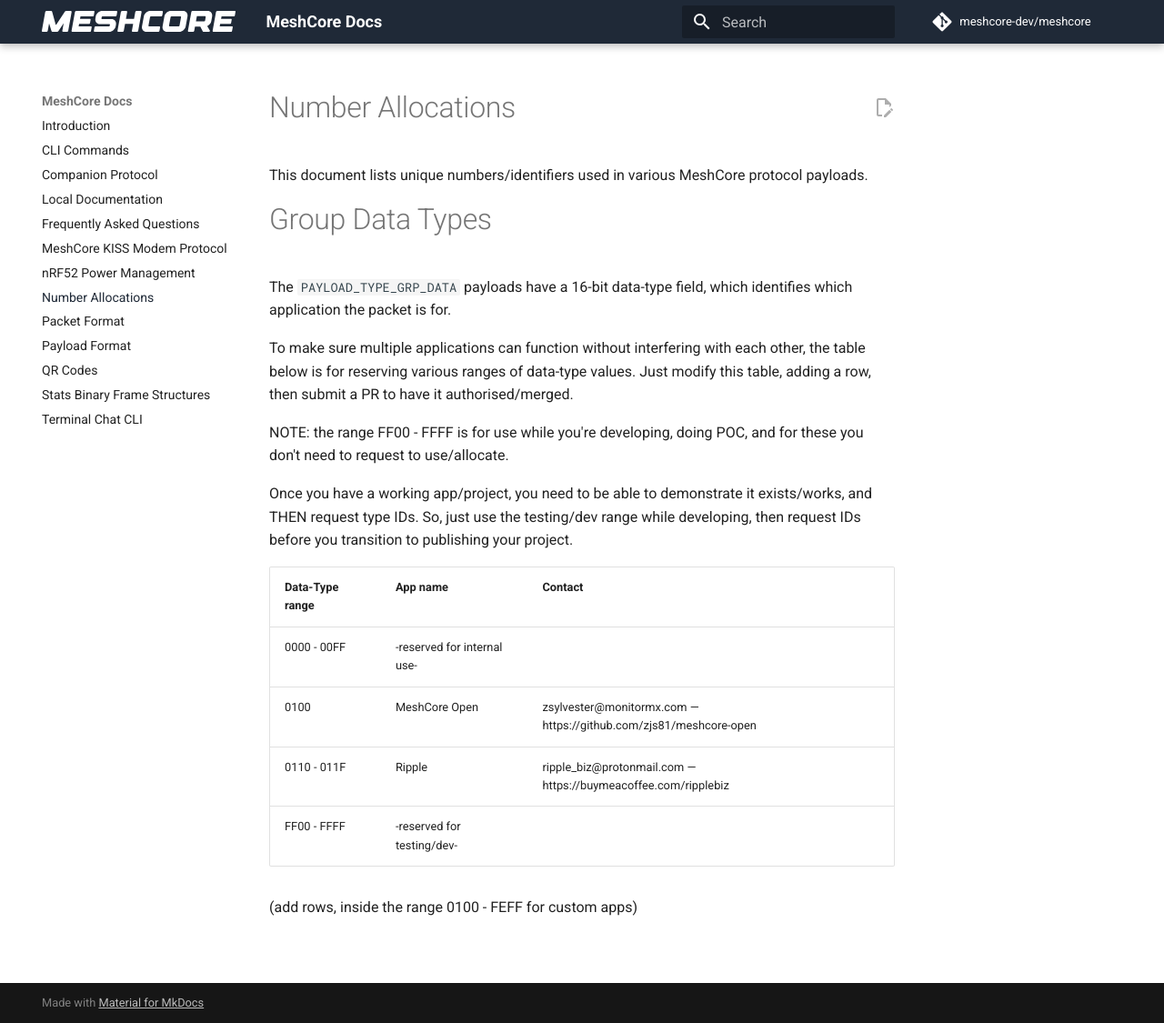
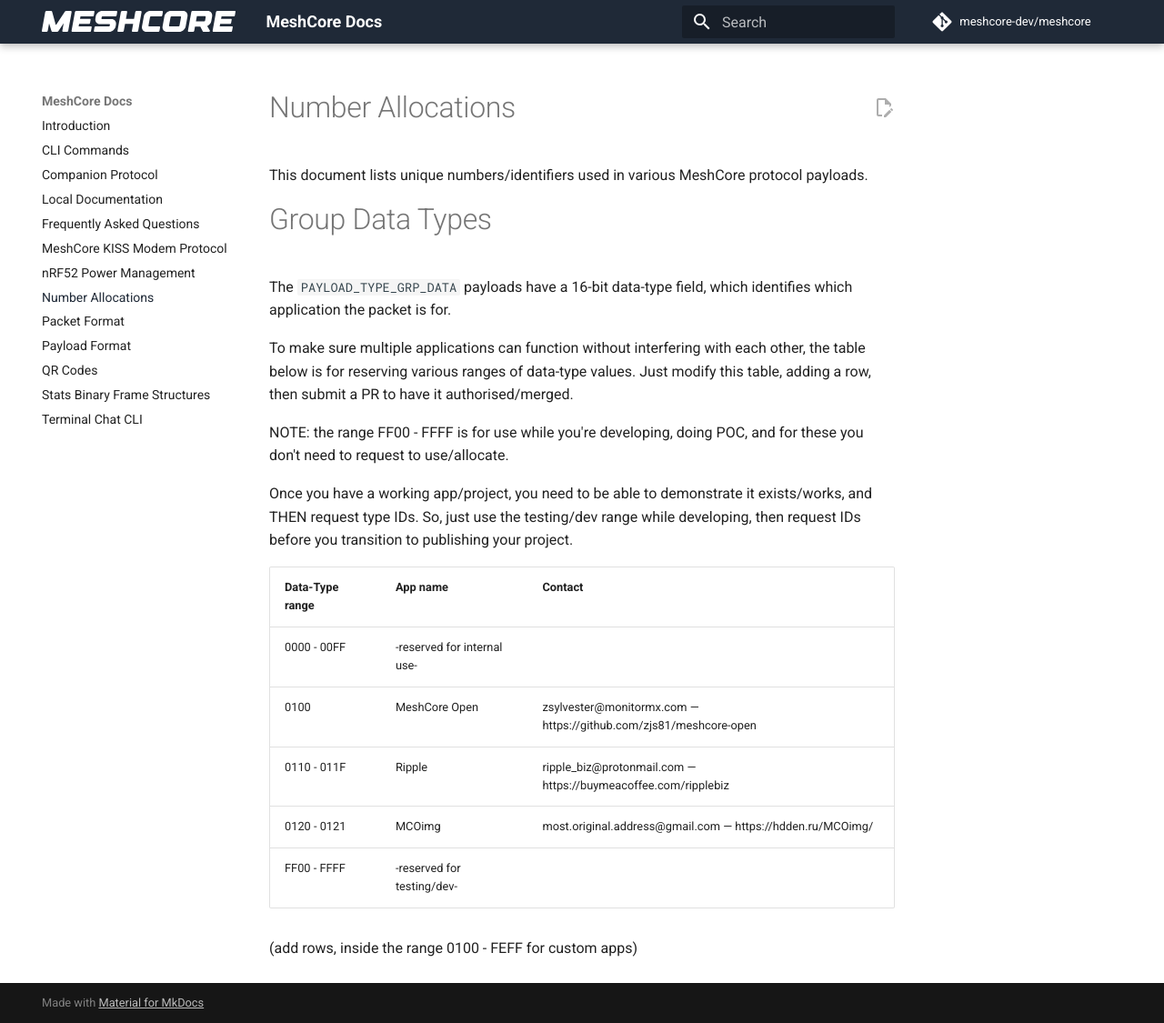
Before and after one commit to JacekVV/MeshCore-Hydra, an MkDocs documentation site: the page built from docs/number_allocations.md, in a window 1280 px wide and 1125 px high. Shown: the whole window at 91% size. Built offline with MkDocs 1.6.1 and Material for MkDocs 9.7.7, drawn with Linux system fonts in a browser that asks for light colours; comment, search, counter and statistics services are not loaded.

Commit message:
Update number_allocations.md
Added Data-Type range for MeshCore Images codec (range is for small reserve to future versions)

```diff
--- a/docs/number_allocations.md
+++ b/docs/number_allocations.md
@@ -17,6 +17,7 @@ Once you have a working app/project, you need to be able to demonstrate it exist
 | 0000 - 00FF     | -reserved for internal use- |                                                                   |
 | 0100            | MeshCore Open               | zsylvester@monitormx.com — https://github.com/zjs81/meshcore-open |
 | 0110 - 011F     | Ripple                      | ripple_biz@protonmail.com — https://buymeacoffee.com/ripplebiz    |
+| 0120 - 0121     | MCOimg                      | most.original.address@gmail.com — https://hdden.ru/MCOimg/        |
 | FF00 - FFFF     | -reserved for testing/dev-  |                                                                   |
 
 (add rows, inside the range 0100 - FEFF for custom apps)
```
